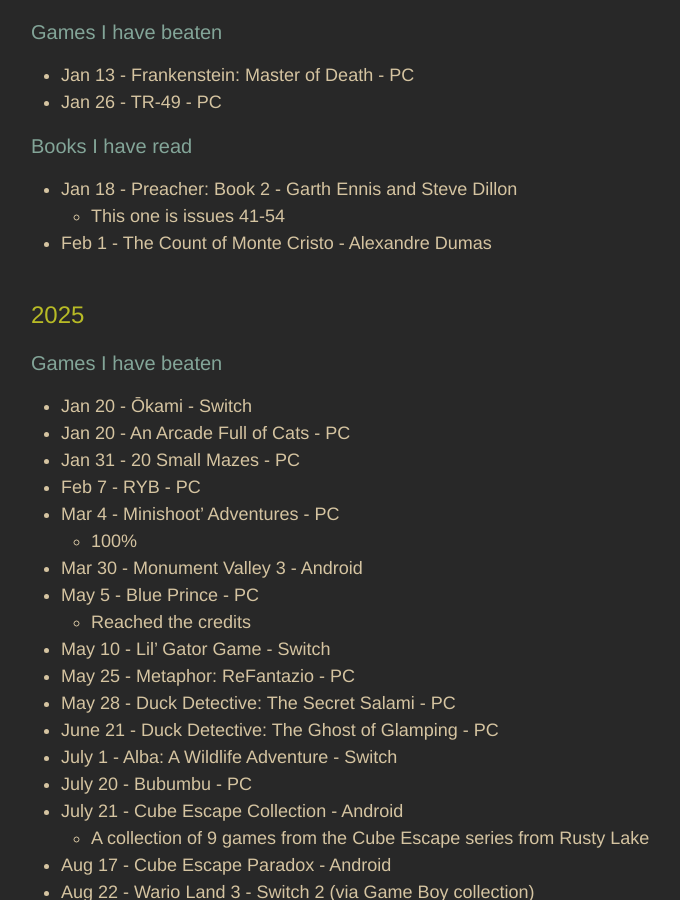
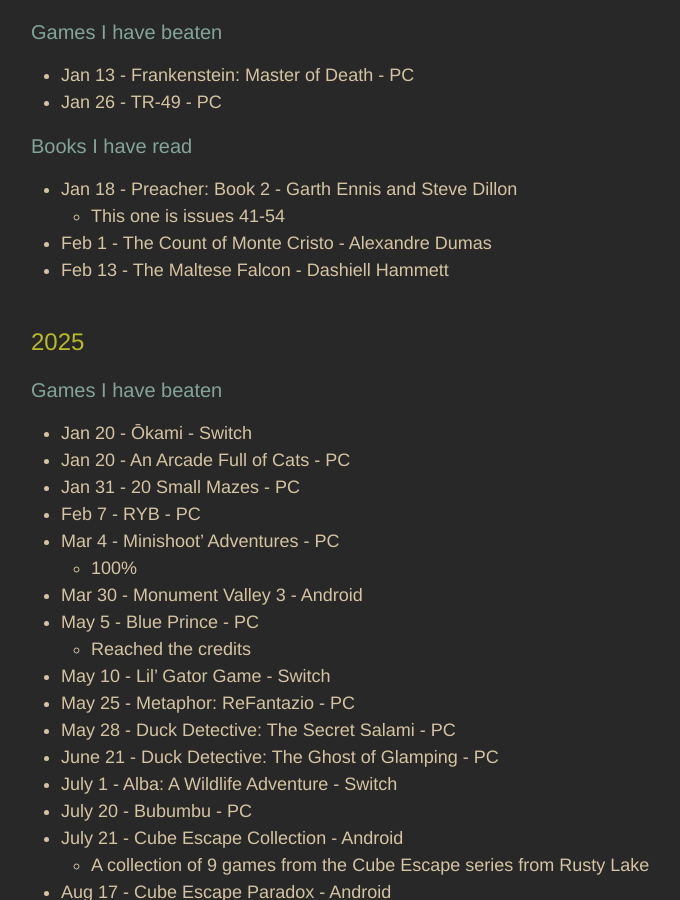
Before and after one commit to adkinsrs/sadkins_site, a Jekyll site: the page built from misc.md, in a window 1280 px wide and 900 px high, scrolled down 551 px. Shown: the whole window, without its empty margins (239-919 px from the left). Built offline with Jekyll 4.4.1, drawn with Linux system fonts in a browser that asks for light colours.

Commit message:
read a book

```diff
--- a/misc.md
+++ b/misc.md
@@ -28,6 +28,7 @@
 * Jan 18 - Preacher: Book 2 - Garth Ennis and Steve Dillon
   * This one is issues 41-54
 * Feb 1 - The Count of Monte Cristo - Alexandre Dumas
+* Feb 13 - The Maltese Falcon - Dashiell Hammett
 
 ## 2025
 
```
